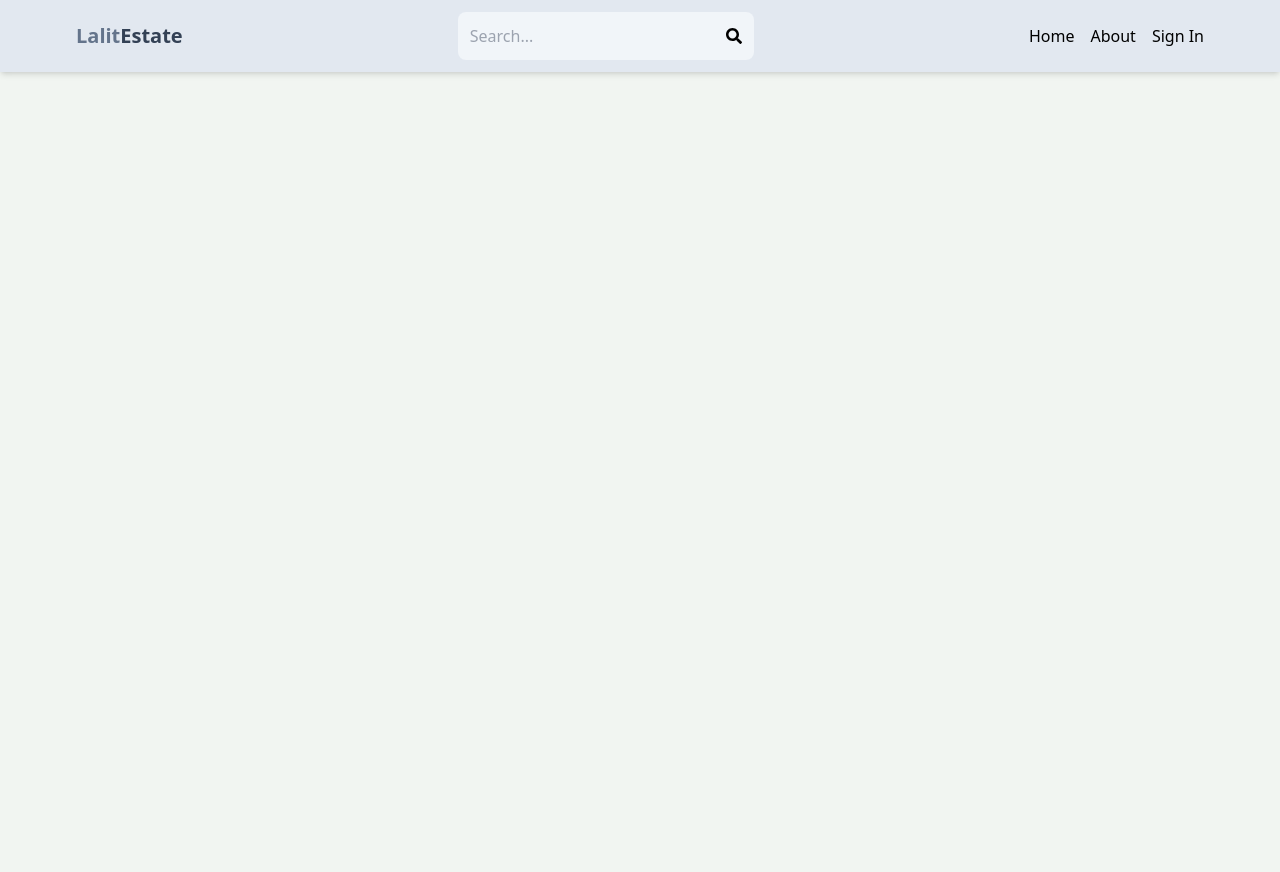
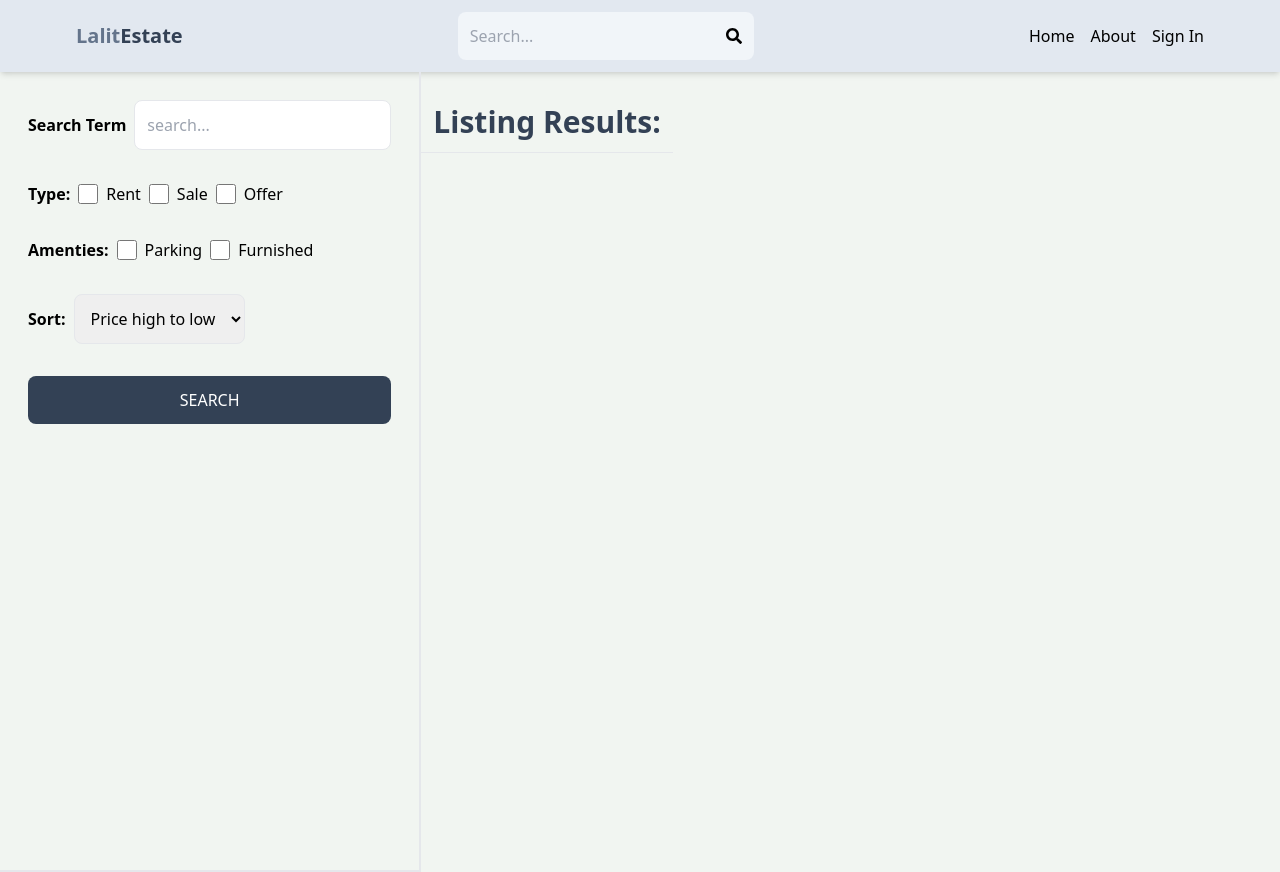
Before and after one commit to lalit007-code/ESTATE, a React (Vite) app in the folder client/: page /search in a window 1280 px wide. Before the commit the page ends 800 px from the top, so only its background shows below. Built offline with nearby package versions, Linux system fonts and the light colour scheme; no server answers.

Commit message:
create serach page ui

```diff
--- a/client/src/App.jsx
+++ b/client/src/App.jsx
@@ -11,6 +11,7 @@
 import CreateListing from "./pages/CreateListing.jsx";
 import UpdateListing from "./pages/UpdateListing.jsx";
 import Listing from "./pages/Listing.jsx";
+import Search from "./pages/Search.jsx";
 
 export default function App() {
   return (
@@ -22,6 +23,7 @@
         <Route path="/sign-up" element={<SignUp />} />
         <Route path="/about" element={<About />} />
         <Route path="/listing/:listingId" element={<Listing />} />
+        <Route path="/search" element={<Search />} />
         <Route element={<PrivateRoute />}>
           <Route path="/profile" element={<Profile />} />
           <Route path="/create-listing" element={<CreateListing />} />
--- /dev/null
+++ b/client/src/pages/Search.jsx
@@ -0,0 +1,67 @@
+const Search = () => {
+  return (
+    <div className="flex flex-col md:flex-row">
+      <div className="p-7 border-b-2 md:border-r-2 md:min-h-screen">
+        <form className="flex flex-col gap-8">
+          <div className="flex items-center gap-2  ">
+            <label className="whitespace-nowrap font-semibold ">
+              Search Term
+            </label>
+            <input
+              id="searchterm"
+              type="text"
+              placeholder="search..."
+              className="border rounded-lg p-3 w-full"
+            />
+          </div>
+          <div className="flex gap-2 flex-wrap items-center">
+            <label className="font-semibold">Type:</label>
+            <div className="flex gap-2">
+              <input type="checkbox" id="rent" className="w-5 " />
+              <span>Rent</span>
+            </div>
+            <div className="flex gap-2">
+              <input type="checkbox" id="sale" className="w-5 " />
+              <span>Sale</span>
+            </div>
+
+            <div className="flex gap-2">
+              <input type="checkbox" id="offer" className="w-5 " />
+              <span>Offer</span>
+            </div>
+          </div>
+          <div className="flex gap-2 flex-wrap items-center">
+            <label className="font-semibold">Amenties:</label>
+            <div className="flex gap-2">
+              <input type="checkbox" id="parking" className="w-5 " />
+              <span>Parking</span>
+            </div>
+            <div className="flex gap-2">
+              <input type="checkbox" id="furnished" className="w-5 " />
+              <span>Furnished</span>
+            </div>
+          </div>
+          <div className="flex items-center gap-2">
+            <label className="font-semibold"> Sort:</label>
+            <select className="border rounded-lg p-3 " id="sort_order">
+              <option value="">Price high to low</option>
+              <option value="">Price low to high</option>
+              <option value="">Latest</option>
+              <option value="">Oldest</option>
+            </select>
+          </div>
+          <button className="bg-slate-700 text-white p-3 rounded-lg uppercase hover:opacity-95 ">
+            Search
+          </button>
+        </form>
+      </div>
+      <div className="">
+        <h1 className="text-3xl font-semibold border-b p-3 text-slate-700 mt-5 ">
+          Listing Results:
+        </h1>
+      </div>
+    </div>
+  );
+};
+
+export default Search;
```
